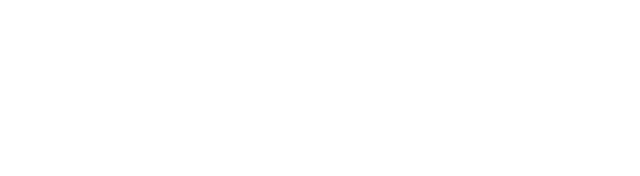
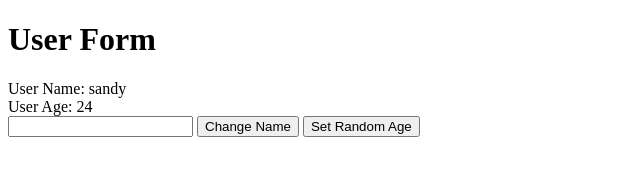
Before and after one commit to juker1141/Ts-learn-web, a website with bundled scripts: page index.html in a window 1280 px wide. Shown: the whole page, without its empty margins (0-640 px from the left). Built offline with nearby package versions, Linux system fonts and the light colour scheme; data requests are answered from the project's data file.

Commit message:
update template

```diff
--- a/index.html
+++ b/index.html
@@ -6,11 +6,11 @@
   <meta http-equiv="X-UA-Compatible" content="IE=edge">
   <meta name="viewport" content="width=device-width, initial-scale=1.0">
   <title>Document</title>
-  <script src="./src/index.ts"></script>
 </head>
 
 <body>
-
+  <div id="root"></div>
+  <script src="./src/index.ts"></script>
 </body>
 
 </html>
--- a/src/index.ts
+++ b/src/index.ts
@@ -1,9 +1,14 @@
+import { UserForm } from "./views/UserForm";
 import { User } from "./models/User";
 
-const collection = User.buildUserCollection();
+const user = User.buildUser({name: "sandy", age: 24});
 
-collection.on("change", () => {
-  console.log(collection)
-})
+const root = document.getElementById("root");
 
-collection.fetch();
+if (root) {
+  const userForm = new UserForm(root, user);
+
+  userForm.render();
+} else {
+  throw new Error("Root element not found");
+}
--- a/src/models/User.ts
+++ b/src/models/User.ts
@@ -18,13 +18,18 @@ export class User extends Model<UserProps> {
       new Attributes<UserProps>(attrs),
       new ApiSync<UserProps>(rootUrl),
       new Eventing(),
-    )
-  }
+    );
+  };
 
   static buildUserCollection(): Collection<User, UserProps> {
     return new Collection<User, UserProps>(
       rootUrl,
       (json: UserProps) => User.buildUser(json),
     );
-  }
+  };
+
+  setRandomAge():void {
+    const age = Math.round(Math.random() * 100);
+    this.set({ age });
+  };
 };
--- /dev/null
+++ b/src/views/UserForm.ts
@@ -0,0 +1,70 @@
+import { User } from "../models/User";
+
+export class UserForm {
+  constructor(public parent: Element, public model: User) {
+    this.bindModel();
+  }
+
+  bindModel(): void {
+    this.model.on("change", () => {
+      this.render();
+    });
+  };
+
+  eventsMap(): { [key: string]: () => void } {
+    return {
+      'click:#set-age': this.onSetAgeClick,
+      'click:#set-name': this.onSetNameClick,
+    };
+  };
+
+  onSetNameClick = (): void => {
+    const input = this.parent.querySelector("input");
+
+    if (input) {
+      const name = input.value;
+
+      this.model.set({ name });
+    };
+  };
+
+  onSetAgeClick = (): void => {
+    this.model.setRandomAge();
+  };
+
+  template(): string {
+    return `
+      <div>
+        <h1>User Form</h1>
+        <div>User Name: ${this.model.get("name")}</div>
+        <div>User Age: ${this.model.get("age")}</div>
+        <input />
+        <button type="button" id="set-name">Change Name</button>
+        <button type="button" id="set-age">Set Random Age</button>
+      </div>
+    `;
+  };
+
+  bindEvents(fragment: DocumentFragment): void {
+    const eventsMap = this.eventsMap();
+
+    for (let eventKey in eventsMap) {
+      const [ eventName, selector ] = eventKey.split(":");
+
+      fragment.querySelectorAll(selector).forEach((element: Element) => {
+        element.addEventListener(eventName, eventsMap[eventKey]);
+      })
+    }
+  };
+
+  render(): void {
+    this.parent.innerHTML = "";
+
+    const templateElement = document.createElement("template");
+    templateElement.innerHTML = this.template();
+
+    this.bindEvents(templateElement.content);
+
+    this.parent.append(templateElement.content);
+  };
+};
```
Also changed, not shown: tsconfig.json (added, +101 -0 lines), dist/index.html, 2 other files.
